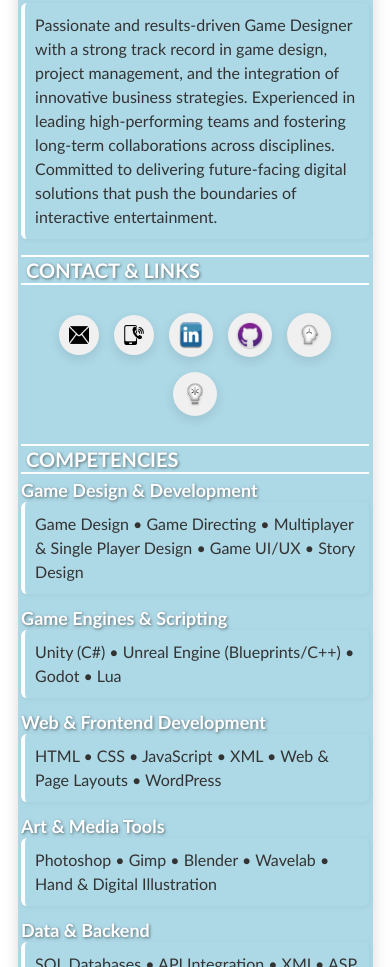
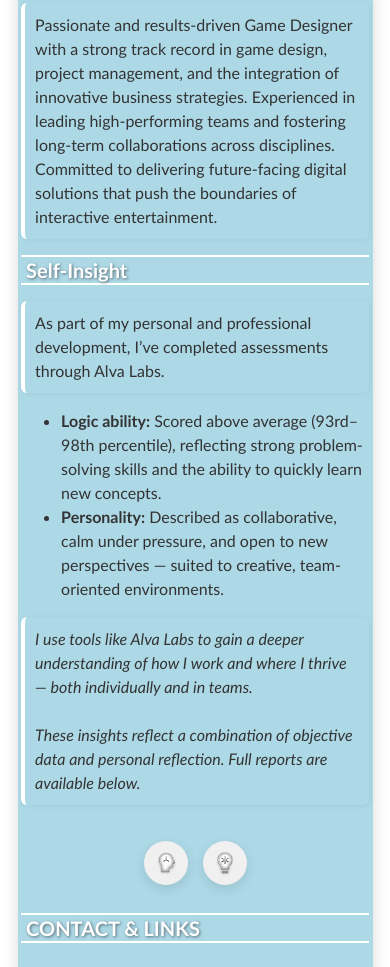
Before and after one commit to KalleVictor/CV, a plain HTML site: page index.html in a window 390 px wide. Shown: the part 277-1244 px from the top of the page. Drawn offline with Linux system fonts and the light colour scheme.

Commit message:
Made sute it's compatible with Mobile, mobile different views.

```diff
--- a/cv-styles.css
+++ b/cv-styles.css
@@ -59,8 +59,7 @@ hr.blue-line{
 /* Left Column */
 .flex-container .left {
     flex: 1 1 30%;
-    min-width: 270px;
-    max-width: 370px;
+    min-width: 270px; /* Prevent it from shrinking too small */
     margin: 1%;
     border-radius: 30px;
     background-color: lightblue;
--- a/index.html
+++ b/index.html
@@ -20,6 +20,38 @@
                 <hr>
                 <p>Passionate and results-driven Game Designer with a strong track record in game design, project management, and the integration of innovative business strategies. Experienced in leading high-performing teams and fostering long-term collaborations across disciplines. Committed to delivering future-facing digital solutions that push the boundaries of interactive entertainment.</p>
                 <hr>
+                <section class="self-insight">
+                    <h1>Self-Insight</h1>
+                    <hr>
+                    <p>As part of my personal and professional development, I’ve completed assessments through Alva Labs.</p>
+
+                    <ul>
+                      <li><strong>Logic ability:</strong> Scored above average (93rd–98th percentile), reflecting strong problem-solving skills and the ability to quickly learn new concepts.</li>
+                      <li><strong>Personality:</strong> Described as collaborative, calm under pressure, and open to new perspectives — suited to creative, team-oriented environments.</li>
+                    </ul>
+
+                    <p>
+                      <em>I use tools like Alva Labs to gain a deeper understanding of how I work and where I thrive — both individually and in teams.</em><br><br>
+                      <em>These insights reflect a combination of objective data and personal reflection. Full reports are available below.</em>
+                    </p>
+
+                    <div class="icon-buttons">
+                      <a href="pdf/Alva Labs Personality Test Report - Karl-Johan Victor-2.pdf"
+                         title="Collaborative, calm, and open to new ideas — based on Alva Labs personality profile."
+                         class="icon-btn2"
+                         target="_blank"
+                         data-tooltip="Personality Profile">
+                        <img src="images/personality.svg" alt="Personality Icon">
+                      </a>
+                      <a href="pdf/Alva Labs Logic Test Report - Karl-Johan Victor-2.pdf"
+                         class="icon-btn2"
+                         target="_blank"
+                         data-tooltip="Logic Ability Report">
+                        <img src="images/logic.svg" alt="Logic Icon">
+                      </a>
+                    </div>
+                </section>
+                <hr>
                 <h1>CONTACT & LINKS</h1>
                 <hr>
                 <div class="icon-buttons">
@@ -34,12 +66,6 @@
                     </a>
                     <a href="https://github.com/KalleVictor/" class="icon-btn2" target="_self" data-tooltip="Karl-Johan's GitHub">
                         <img src="images/github.png" alt="GitHub">
-                    </a>
-                    <a href="pdf/Alva Labs Personality Test Report - Karl-Johan Victor-2.pdf" class="icon-btn2" target="_self" data-tooltip="Karl-Johan's Personality Profile">
-                        <img src="images/personality.svg" alt="Personality">
-                    </a>
-                    <a href="pdf/Alva Labs Logic Test Report - Karl-Johan Victor-2.pdf" class="icon-btn2" target="_self" data-tooltip="Karl-Johan's Logic ability">
-                        <img src="images/logic.svg" alt="Logic">
                     </a>
                 </div>
                 <hr>
@@ -112,23 +138,38 @@
                     </div>
                 </div>
                 <div class="icon-buttons">
-                    <a href="mailto:karljohan.victor@hotmail.com" class="icon-btn" target="_self" data-tooltip="Email">
+                    <a href="mailto:karljohan.victor@hotmail.com"
+                    class="icon-btn"
+                    data-tooltip="Email">
                     <img src="images/mail.png" alt="Mail">
                     </a>
-                    <a href="tel:+46703152644" class="icon-btn" target="_self" data-tooltip="Call Karl-Johan">
+                    <a href="tel:+46703152644" class="icon-btn"
+                    data-tooltip="Call Karl-Johan">
                     <img src="images/mobile.png" alt="Mobile">
                     </a>
-                    <a href="https://www.linkedin.com/in/karl-johan-victor-90197659/" class="icon-btn2" target="_self" data-tooltip="Karl-Johan's LinkedIn">
+                    <a href="https://www.linkedin.com/in/karl-johan-victor-90197659/"
+                    class="icon-btn2"
+                    target="_blank"
+                    data-tooltip="Karl-Johan's LinkedIn">
                     <img src="images/linkedin.png" alt="LinkedIn">
                     </a>
-                    <a href="https://github.com/KalleVictor/" class="icon-btn2" target="_self" data-tooltip="Karl-Johan's GitHub">
+                    <a href="https://github.com/KalleVictor/"
+                    class="icon-btn2" target="_self"
+                    data-tooltip="Karl-Johan's GitHub">
                     <img src="images/github.png" alt="GitHub">
                     </a>
-                    <a href="pdf/Alva Labs Personality Test Report - Karl-Johan Victor-2.pdf" class="icon-btn2" target="_self" data-tooltip="Karl-Johan's Personality Profile">
-                        <img src="images/personality.svg" alt="Personality">
+                    <a href="pdf/Alva Labs Personality Test Report - Karl-Johan Victor-2.pdf"
+                    title="Collaborative, calm, and open to new ideas — based on Alva Labs personality profile."
+                    class="icon-btn2"
+                    target="_blank"
+                    data-tooltip="Personality Profile">
+                   <img src="images/personality.svg" alt="Personality Icon">
                  </a>
-                    <a href="pdf/Alva Labs Logic Test Report - Karl-Johan Victor-2.pdf" class="icon-btn2" target="_self" data-tooltip="Karl-Johan's Logic ability">
-                        <img src="images/logic.svg" alt="Logic">
+                 <a href="pdf/Alva Labs Logic Test Report - Karl-Johan Victor-2.pdf"
+                    class="icon-btn2"
+                    target="_blank"
+                    data-tooltip="Logic Ability Report">
+                   <img src="images/logic.svg" alt="Logic Icon">
                  </a>
                 </div>
                 <div class="footer" style="text-align: center;">
```
Lines whose indentation alone changed are shown as unchanged.
